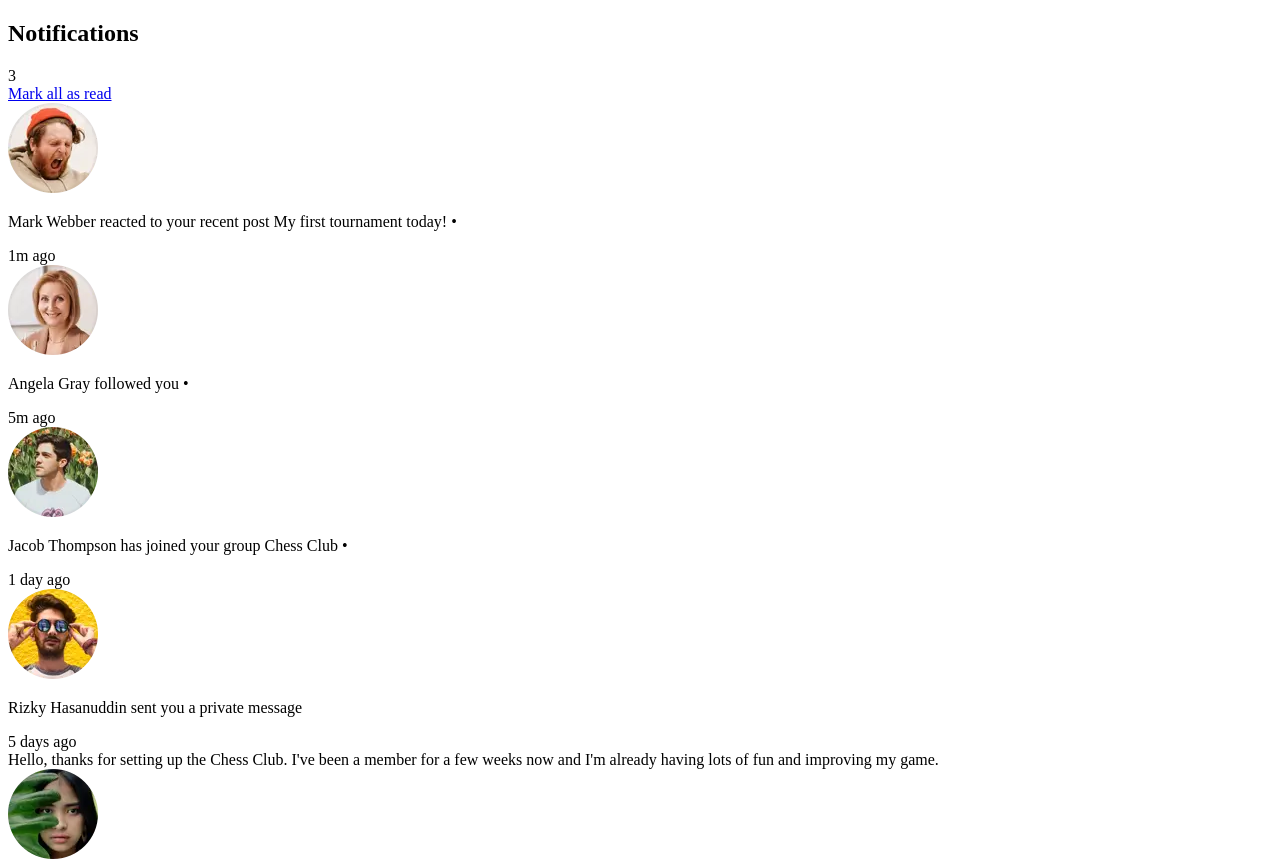
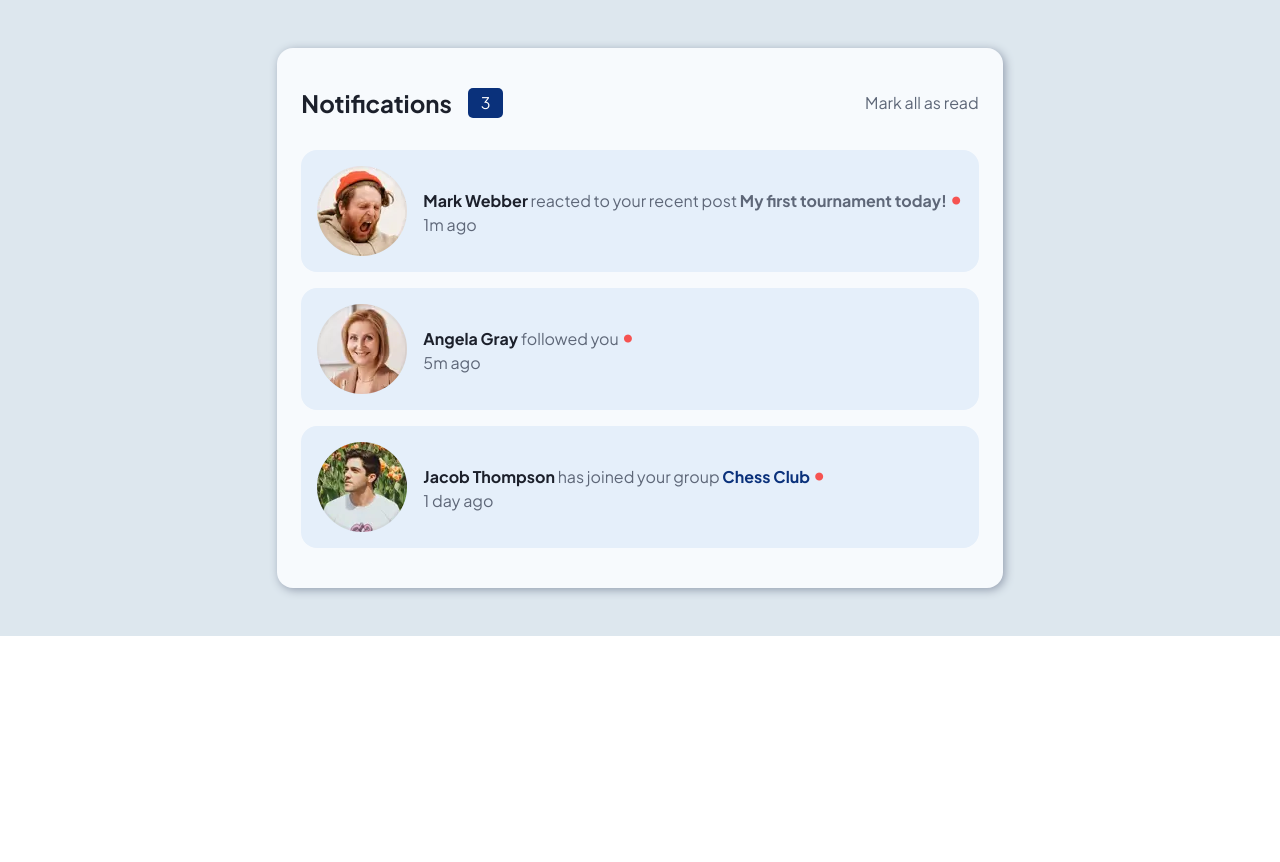
Before and after one commit to oluwas3yi2/notifications-pagge, a website: page index.html in a window 1280 px wide. Shown: the top 862 px of the page. After the commit the page ends 800 px from the top, so only its background shows below. Drawn offline with Linux system fonts and the light colour scheme.

Commit message:
first part of css completed using sass

```diff
--- a/index.html
+++ b/index.html
@@ -7,6 +7,11 @@
   <!-- displays site properly based on user's device -->
 
   <link rel="icon" type="image/png" sizes="32x32" href="./assets/images/favicon-32x32.png">
+  <link rel="preconnect" href="https://fonts.googleapis.com">
+  <link rel="preconnect" href="https://fonts.gstatic.com" crossorigin>
+  <link href="https://fonts.googleapis.com/css2?family=Plus+Jakarta+Sans:ital,wght@0,200..800;1,200..800&display=swap"
+    rel="stylesheet">
+  <link rel="stylesheet" href="style.css">
 
   <title>Frontend Mentor | Notifications page</title>
 
--- /dev/null
+++ b/scss/main.scss
@@ -0,0 +1,132 @@
+* {
+  margin: 0;
+  padding: 0;
+  box-sizing: border-box;
+}
+// Primary colors
+$red-500: hsl(1, 90%, 64%);
+$blue-950: hsl(219, 85%, 26%);
+
+// Secondary colors
+$white: hsl(0, 100%, 100%);
+$navy-50: hsl(210, 60%, 98%);
+$blue-100: hsl(211, 68%, 94%);
+$navy-100: hsl(205, 33%, 90%);
+$gray-500: hsl(219, 14%, 63%);
+$gray-600: hsl(219, 12%, 42%);
+$navy-950: hsl(224, 21%, 14%);
+
+//  Breakpoints
+// - Mobile: 375px
+// - Desktop: 1440px
+
+body {
+  font-size: 1rem;
+  font-family: "Plus Jakarta Sans", sans-serif;
+  font-optical-sizing: auto;
+  font-weight: 400;
+  font-style: normal;
+  line-height: 1.5rem;
+  color: $gray-600;
+  height: 100vh;
+
+  & a {
+    text-decoration: none;
+    color: inherit;
+  }
+}
+
+article.card {
+  display: grid;
+  grid-template-areas:
+    "header"
+    "container";
+  background: $navy-50;
+  padding: 1.5rem;
+
+  & div.header {
+    display: flex;
+    flex-direction: row;
+    justify-content: space-between;
+    align-items: center;
+    grid-area: header;
+    padding: 1rem 0;
+
+    & div.left {
+      display: flex;
+      flex-direction: row;
+      justify-content: space-between;
+      align-items: center;
+
+      & h2 {
+        color: $navy-950;
+      }
+
+      & span.blue {
+        padding: 0.2rem 0.8rem;
+        background: $blue-950;
+        border-radius: 5px;
+        margin-left: 1rem;
+        color: $white;
+      }
+    }
+  }
+
+  & div.container {
+    grid-area: container;
+
+    & div.unread {
+      background: $blue-100;
+      padding: 1rem;
+      margin: 1rem 0;
+      border-radius: 1rem;
+      display: flex;
+      align-items: center;
+
+      & div.txt {
+        margin-left: 1rem;
+
+        & span.bold {
+          font-weight: bolder;
+          color: $navy-950;
+        }
+
+        & span.Lt-bold {
+          font-weight: bold;
+        }
+
+        & span.dot {
+          font-size: 1.5rem;
+          color: $red-500;
+        }
+
+        & span.blue {
+          font-weight: bold;
+          color: $blue-950;
+        }
+      }
+    }
+  }
+}
+
+@media (min-width: 500px) {
+  main {
+    background: $navy-100;
+    display: flex;
+    justify-content: center;
+    align-items: center;
+    width: 100%;
+
+    article.card {
+      box-shadow: 2px 2px 10px $gray-500;
+      border-radius: 1rem;
+      // width: 50%;
+      margin: 3rem 0;
+    }
+  }
+}
+
+// remove this and continue
+div.container div.read {
+  display: none;
+}
```
Also changed, not shown: package.json (added, +9 -0 lines), style.css (added), 2 other files.
